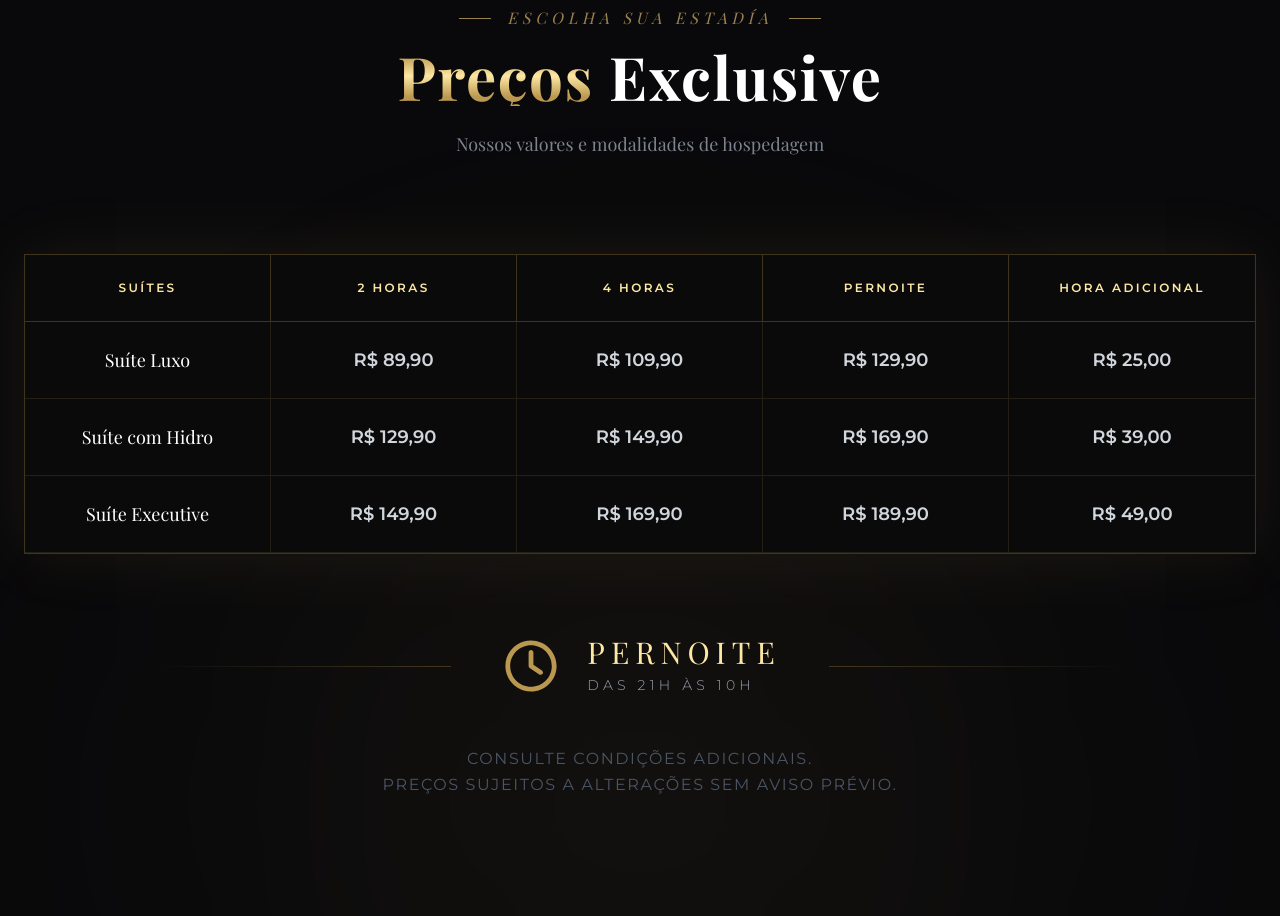
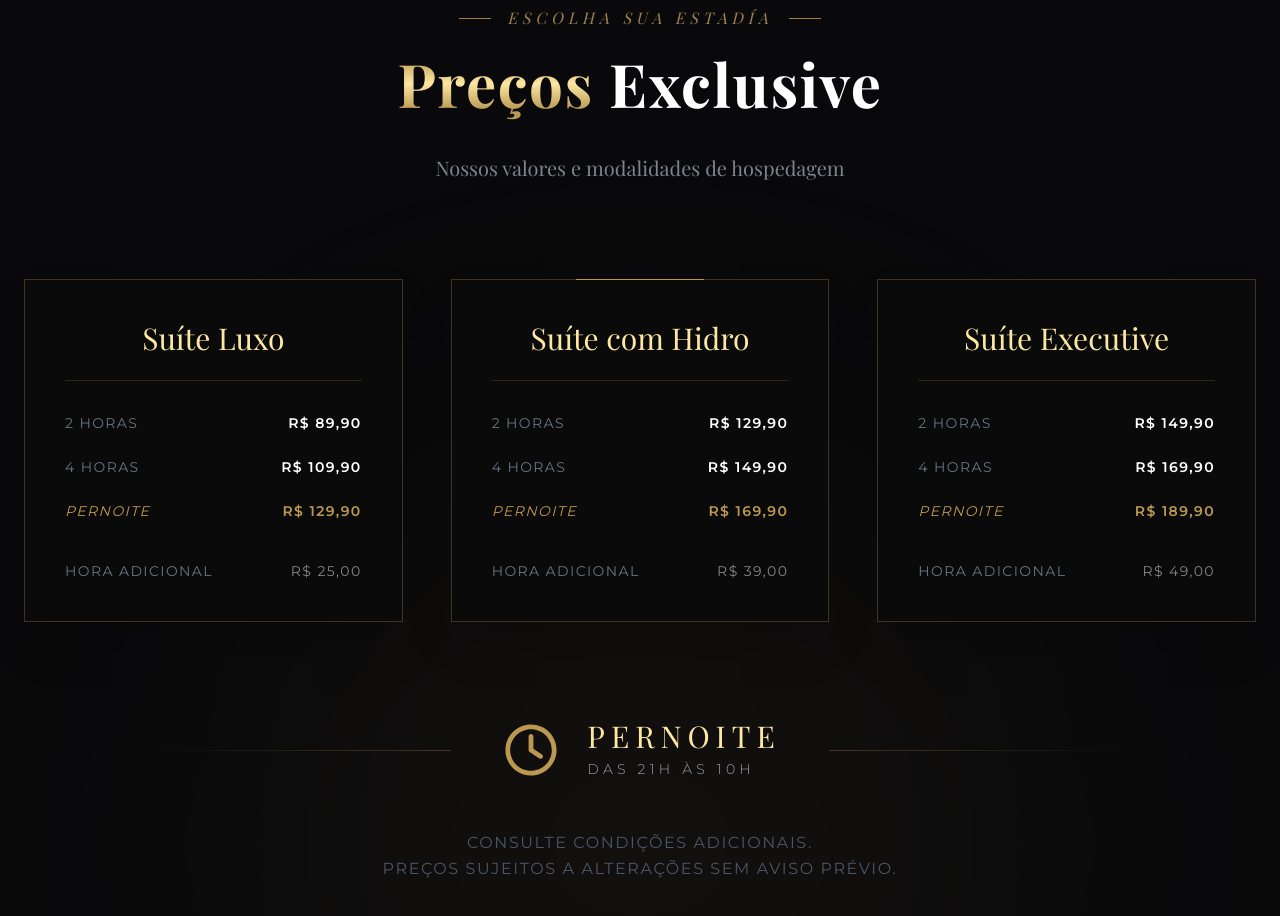
Before and after one commit to agencianotoria/executive-motel, a website built with Vite: page index.html in a window 1280 px wide. Shown: the part 1840-2756 px from the top of the page. Built offline with nearby package versions, Linux system fonts and the light colour scheme.

Commit message:
Mudança no design da tabela de tarifas, e alguns ajustes em contrastes de cores.

```diff
--- a/index.html
+++ b/index.html
@@ -121,7 +121,7 @@
 			<div class="container mx-auto px-6 relative z-10">
 				<div class="max-w-4xl mx-auto text-center flex flex-col items-center">
 
-					<div class="flex items-center justify-center gap-4 mb-6 opacity-70">
+					<div class="flex items-center justify-center gap-2 mb-6 opacity-70">
 						<div class="h-px w-8 bg-[var(--color-gold-light-2)]"></div>
 						<span
 							class="text-[var(--color-gold-light-2)] font-serif italic tracking-[0.3em] text-[16px] uppercase">
@@ -130,9 +130,9 @@
 						<div class="h-px w-8 bg-[var(--color-gold-light-2)]"></div>
 					</div>
 
-					<h1 class="text-4xl md:text-7xl font-serif font-bold mb-6 leading-tight tracking-tight">
+					<h1 class="text-4xl md:text-7xl font-serif font-bold mb-6 leading-[1] tracking-tight pb-5">
 						O seu momento de <br>
-						<span class="text-gold-metallic italic font-light">descanso</span> e intimidade.
+						<span class="text-gold-metallic">descanso</span> e intimidade.
 					</h1>
 
 					<p
@@ -301,156 +301,101 @@
 						</span>
 						<div class="h-px w-8 bg-[var(--color-gold-light-2)]"></div>
 					</div>
-					<h2 class="text-4xl md:text-6xl font-serif font-bold text-white tracking-wide">
+					<h2 class="text-4xl md:text-6xl font-serif font-bold text-white tracking-wide leading-tight pb-2">
 						<span class="text-gold-metallic">Preços</span> Exclusive
 					</h2>
-					<p class="text-gray-400 mt-6 font-serif text-lg opacity-80">Nossos valores e modalidades de
+					<p class="text-gray-400 mt-6 font-serif text-[20px] opacity-80">Nossos valores e modalidades de
 						hospedagem</p>
 				</div>
 
-				<div
-					class="hidden md:block w-full border border-gold-executive/30 bg-[#0a0a0a] shadow-[0_0_60px_rgba(187,152,80,0.1)]">
+				<div class="grid grid-cols-1 md:grid-cols-3 gap-8 lg:gap-12">
+
 					<div
-						class="grid grid-cols-5 border-b border-gold-executive/30 font-sans text-[12px] uppercase tracking-[0.2em] text-gold-light">
-						<div class="p-6 border-r border-gold-executive/30 font-semibold text-center">Suítes</div>
-						<div class="p-6 border-r border-gold-executive/30 font-semibold text-center">2 Horas</div>
-						<div class="p-6 border-r border-gold-executive/30 font-semibold text-center">4 Horas</div>
-						<div class="p-6 border-r border-gold-executive/30 font-semibold text-center">Pernoite</div>
-						<div class="p-6 font-semibold text-center">Hora Adicional</div>
+						class="border border-gold-executive/30 bg-[#0a0a0a] p-8 md:p-10 shadow-2xl hover:border-gold-executive/60 transition-all duration-500 group">
+						<h3
+							class="font-serif text-2xl md:text-3xl text-gold-light border-b border-gold-executive/20 pb-6 mb-8 text-center group-hover:text-white transition-colors">
+							Suíte Luxo
+						</h3>
+						<div class="grid grid-cols-2 gap-y-6 text-sm uppercase tracking-widest">
+							<span class="text-gray-500">2 Horas</span>
+							<span class="text-right text-white font-bold">R$ 89,90</span>
+
+							<span class="text-gray-500">4 Horas</span>
+							<span class="text-right text-white font-bold">R$ 109,90</span>
+
+							<span class="text-gold-executive font-medium italic">Pernoite</span>
+							<span class="text-right text-gold-executive font-bold">R$ 129,90</span>
+
+							<span class="text-gray-500 text-[14px] mt-4">Hora Adicional</span>
+							<span class="text-right text-white/50 mt-4">R$ 25,00</span>
+						</div>
 					</div>
 
 					<div
-						class="grid grid-cols-5 border-b border-gold-executive/15 hover:bg-gold-executive/5 transition-colors group">
-						<div
-							class="p-6 border-r border-gold-executive/15 font-serif text-lg text-white group-hover:text-gold-light flex items-center justify-center text-center">
-							Suíte Luxo</div>
-						<div
-							class="p-6 border-r border-gold-executive/15 font-sans text-lg font-bold text-gray-300 group-hover:text-white flex items-center justify-center text-center">
-							R$ 89,90</div>
-						<div
-							class="p-6 border-r border-gold-executive/15 font-sans text-lg font-bold text-gray-300 group-hover:text-white flex items-center justify-center text-center">
-							R$ 109,90</div>
-						<div
-							class="p-6 border-r border-gold-executive/15 font-sans text-lg font-bold text-gray-300 group-hover:text-white flex items-center justify-center text-center">
-							R$ 129,90</div>
-						<div
-							class="p-6 font-sans text-lg font-bold text-gray-300 group-hover:text-white flex items-center justify-center text-center">
-							R$ 25,00</div>
+						class="border border-gold-executive/30 bg-[#0a0a0a] p-8 md:p-10 shadow-2xl hover:border-gold-executive/60 transition-all duration-500 group relative">
+						<div class="absolute -top-px left-1/2 -translate-x-1/2 w-32 h-px bg-gold-executive"></div>
+
+						<h3
+							class="font-serif text-2xl md:text-3xl text-gold-light border-b border-gold-executive/20 pb-6 mb-8 text-center group-hover:text-white transition-colors">
+							Suíte com Hidro
+						</h3>
+						<div class="grid grid-cols-2 gap-y-6 text-sm uppercase tracking-widest">
+							<span class="text-gray-500">2 Horas</span>
+							<span class="text-right text-white font-bold">R$ 129,90</span>
+
+							<span class="text-gray-500">4 Horas</span>
+							<span class="text-right text-white font-bold">R$ 149,90</span>
+
+							<span class="text-gold-executive font-medium italic">Pernoite</span>
+							<span class="text-right text-gold-executive font-bold">R$ 169,90</span>
+
+							<span class="text-gray-500 text-[14px] mt-4">Hora Adicional</span>
+							<span class="text-right text-white/50 mt-4">R$ 39,00</span>
+						</div>
 					</div>
 
 					<div
-						class="grid grid-cols-5 border-b border-gold-executive/15 hover:bg-gold-executive/5 transition-colors group">
-						<div
-							class="p-6 border-r border-gold-executive/15 font-serif text-lg text-white group-hover:text-gold-light flex items-center justify-center text-center">
-							Suíte com Hidro</div>
-						<div
-							class="p-6 border-r border-gold-executive/15 font-sans text-lg font-bold text-gray-300 group-hover:text-white flex items-center justify-center text-center">
-							R$ 129,90</div>
-						<div
-							class="p-6 border-r border-gold-executive/15 font-sans text-lg font-bold text-gray-300 group-hover:text-white flex items-center justify-center text-center">
-							R$ 149,90</div>
-						<div
-							class="p-6 border-r border-gold-executive/15 font-sans text-lg font-bold text-gray-300 group-hover:text-white flex items-center justify-center text-center">
-							R$ 169,90</div>
-						<div
-							class="p-6 font-sans text-lg font-bold text-gray-300 group-hover:text-white flex items-center justify-center text-center">
-							R$ 39,00</div>
+						class="border border-gold-executive/30 bg-[#0a0a0a] p-8 md:p-10 shadow-2xl hover:border-gold-executive/60 transition-all duration-500 group">
+						<h3
+							class="font-serif text-2xl md:text-3xl text-gold-light border-b border-gold-executive/20 pb-6 mb-8 text-center group-hover:text-white transition-colors">
+							Suíte Executive
+						</h3>
+						<div class="grid grid-cols-2 gap-y-6 text-sm uppercase tracking-widest">
+							<span class="text-gray-500">2 Horas</span>
+							<span class="text-right text-white font-bold">R$ 149,90</span>
+
+							<span class="text-gray-500">4 Horas</span>
+							<span class="text-right text-white font-bold">R$ 169,90</span>
+
+							<span class="text-gold-executive font-medium italic">Pernoite</span>
+							<span class="text-right text-gold-executive font-bold">R$ 189,90</span>
+
+							<span class="text-gray-500 text-[14px] mt-4">Hora Adicional</span>
+							<span class="text-right text-white/50 mt-4">R$ 49,00</span>
+						</div>
 					</div>
 
-					<div
-						class="grid grid-cols-5 border-b border-gold-executive/15 hover:bg-gold-executive/5 transition-colors group">
-						<div
-							class="p-6 border-r border-gold-executive/15 font-serif text-lg text-white group-hover:text-gold-light flex items-center justify-center text-center">
-							Suíte Executive</div>
-						<div
-							class="p-6 border-r border-gold-executive/15 font-sans text-lg font-bold text-gray-300 group-hover:text-white flex items-center justify-center text-center">
-							R$ 149,90</div>
-						<div
-							class="p-6 border-r border-gold-executive/15 font-sans text-lg font-bold text-gray-300 group-hover:text-white flex items-center justify-center text-center">
-							R$ 169,90</div>
-						<div
-							class="p-6 border-r border-gold-executive/15 font-sans text-lg font-bold text-gray-300 group-hover:text-white flex items-center justify-center text-center">
-							R$ 189,90</div>
-						<div
-							class="p-6 font-sans text-lg font-bold text-gray-300 group-hover:text-white flex items-center justify-center text-center">
-							R$ 49,00</div>
-					</div>
 				</div>
 
-				<div class="md:hidden space-y-8">
-					<div class="border border-gold-executive/30 bg-[#0a0a0a] p-8 shadow-2xl">
-						<h3
-							class="font-serif text-2xl text-gold-light border-b border-gold-executive/20 pb-4 mb-6 text-center">
-							Suíte Luxo</h3>
-						<div class="grid grid-cols-2 gap-y-5 text-sm uppercase tracking-widest">
-							<span class="text-gray-500">2 Horas</span><span class="text-right text-white font-bold">R$
-								89,90</span>
-							<span class="text-gray-500">4 Horas</span><span class="text-right text-white font-bold">R$
-								109,90</span>
-							<span class="text-gold-executive font-medium italic">Pernoite</span><span
-								class="text-right text-gold-executive font-bold">R$ 129,90</span>
-							<span class="text-gray-500 text-[10px]">Hora Adicional</span><span
-								class="text-right text-white/50">R$ 25,00</span>
-						</div>
-					</div>
-					<div class="border border-gold-executive/30 bg-[#0a0a0a] p-8 shadow-2xl">
-						<h3
-							class="font-serif text-2xl text-gold-light border-b border-gold-executive/20 pb-4 mb-6 text-center">
-							Suíte com Hidro</h3>
-						<div class="grid grid-cols-2 gap-y-5 text-sm uppercase tracking-widest">
-							<span class="text-gray-500">2 Horas</span><span class="text-right text-white font-bold">R$
-								129,90</span>
-							<span class="text-gray-500">4 Horas</span><span class="text-right text-white font-bold">R$
-								149,90</span>
-							<span class="text-gold-executive font-medium italic">Pernoite</span><span
-								class="text-right text-gold-executive font-bold">R$ 169,90</span>
-							<span class="text-gray-500 text-[10px]">Hora Adicional</span><span
-								class="text-right text-white/50">R$ 39,00</span>
-						</div>
-					</div>
-					<div class="border border-gold-executive/30 bg-[#0a0a0a] p-8 shadow-2xl">
-						<h3
-							class="font-serif text-2xl text-gold-light border-b border-gold-executive/20 pb-4 mb-6 text-center">
-							Suíte Executive</h3>
-						<div class="grid grid-cols-2 gap-y-5 text-sm uppercase tracking-widest">
-							<span class="text-gray-500">2 Horas</span><span class="text-right text-white font-bold">R$
-								149,90</span>
-							<span class="text-gray-500">4 Horas</span><span class="text-right text-white font-bold">R$
-								169,90</span>
-							<span class="text-gold-executive font-medium italic">Pernoite</span><span
-								class="text-right text-gold-executive font-bold">R$ 189,90</span>
-							<span class="text-gray-500 text-[10px]">Hora Adicional</span><span
-								class="text-right text-white/50">R$ 49,00</span>
-						</div>
-					</div>
-				</div>
-
-				<div class="mt-20 flex items-center justify-center w-full">
+				<div class="mt-24 flex items-center justify-center w-full">
 					<div class="flex items-center justify-center w-full max-w-5xl px-6">
-
 						<div class="hidden md:block flex-1 h-px bg-gradient-to-r from-transparent to-gold-executive/30">
 						</div>
-
 						<div class="flex items-center gap-6 px-0 md:px-12 shrink-0">
 							<svg class="w-14 h-14 md:w-16 md:h-16 text-gold-executive fill-current shrink-0">
 								<use href="svgs/icons.svg#clock-2"></use>
 							</svg>
-
 							<div class="flex flex-col text-left">
 								<h3
 									class="font-serif text-2xl md:text-3xl text-gold-light tracking-[0.2em] uppercase leading-none mb-2">
-									Pernoite
-								</h3>
+									Pernoite</h3>
 								<p
 									class="text-gray-400 font-sans text-[12px] md:text-sm tracking-[0.3em] uppercase font-light">
-									Das 21h às 10h
-								</p>
+									Das 21h às 10h</p>
 							</div>
 						</div>
-
 						<div class="hidden md:block flex-1 h-px bg-gradient-to-l from-transparent to-gold-executive/30">
 						</div>
-
 					</div>
 				</div>
 
@@ -609,10 +554,10 @@
 			</div>
 
 			<div
-				class="text-gray-500 text-[10px] md:text-xs uppercase tracking-[0.2em] leading-relaxed flex flex-col items-center">
+				class="text-gray-400 text-[10px] md:text-xs uppercase tracking-[0.2em] leading-relaxed flex flex-col items-center">
 
 				<div class="flex flex-col md:flex-row items-center gap-4 md:gap-6">
-					<p class="opacity-90 hover:opacity-80 transition-opacity duration-500 cursor-default text-center">
+					<p class="opacity-70 cursor-default text-center">
 						© <span id="current-year"></span> Executive Motel - Todos os direitos reservados.
 					</p>
 
```
